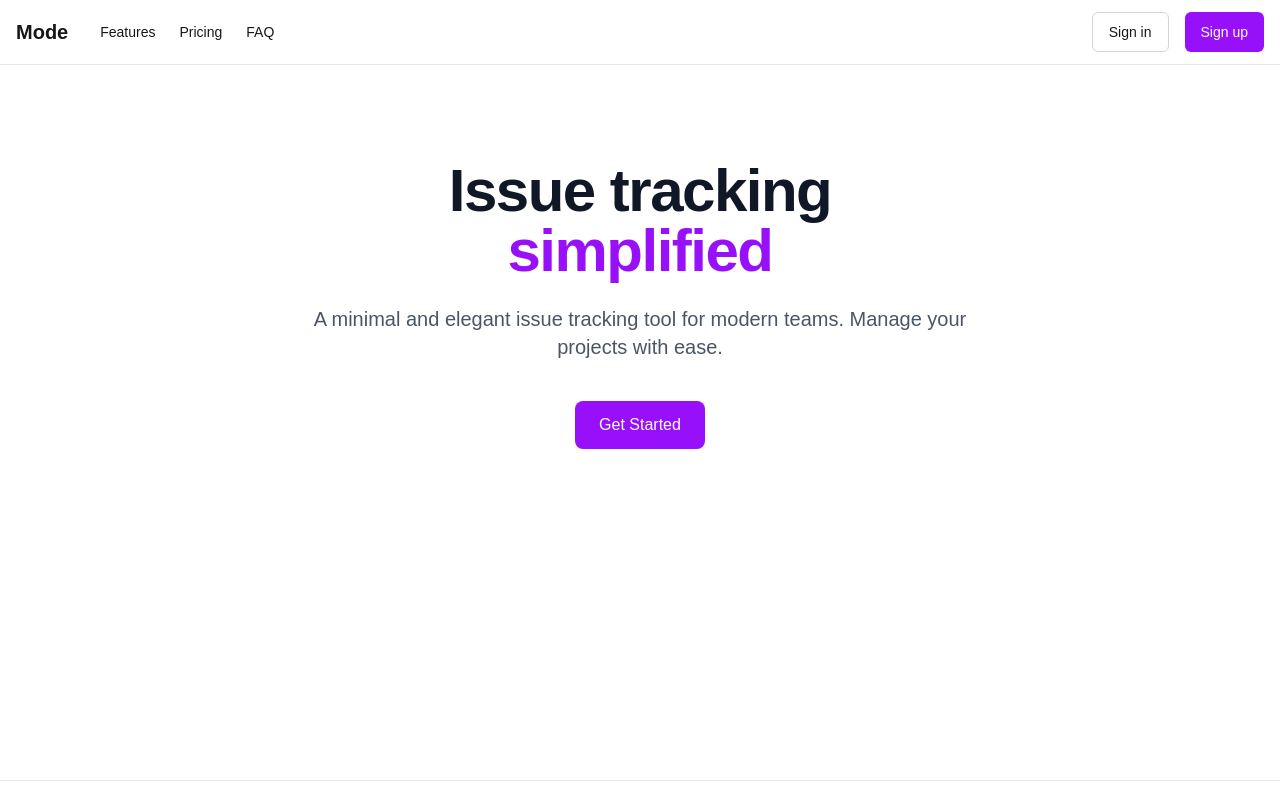
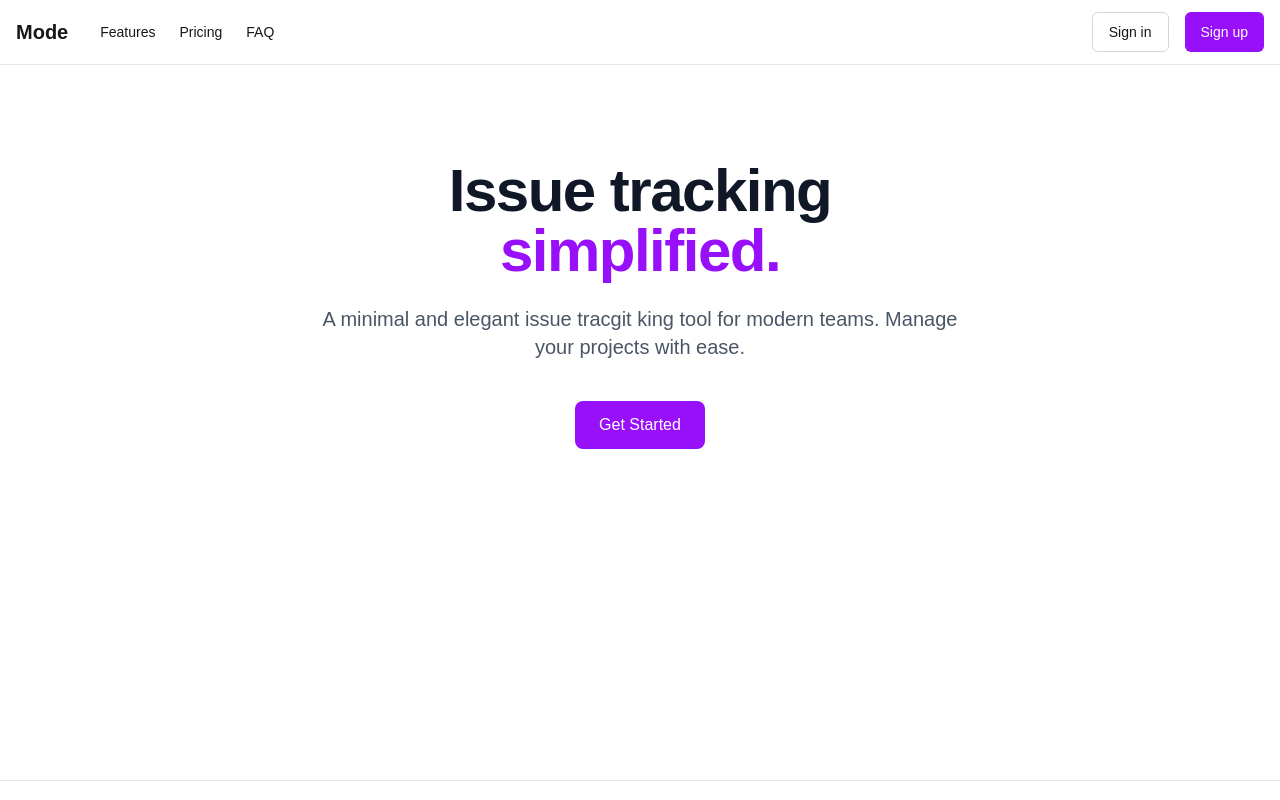
Before and after one commit to Yevhenii770/todos, a Next.js app: page / in a window 1280 px wide. Shown: the top 800 px of the page. Built offline with nearby package versions, Linux system fonts and the light colour scheme.

Commit message:
Update page.tsx

```diff
--- a/app/(marketing)/page.tsx
+++ b/app/(marketing)/page.tsx
@@ -11,12 +11,12 @@ export default async function LandingPage() {
             <h1 className="text-4xl sm:text-5xl md:text-6xl font-extrabold text-gray-900 dark:text-white tracking-tight">
               Issue tracking <br className="hidden sm:block" />
               <span className="text-purple-600 dark:text-purple-400">
-                simplified
+                simplified.
               </span>
             </h1>
             <p className="mt-6 max-w-2xl mx-auto text-lg sm:text-xl text-gray-600 dark:text-gray-300">
-              A minimal and elegant issue tracking tool for modern teams. Manage
-              your projects with ease.
+              A minimal and elegant issue tracgit king tool for modern teams.
+              Manage your projects with ease.
             </p>
             <div className="mt-10">
               <Link href="/signup">
```
